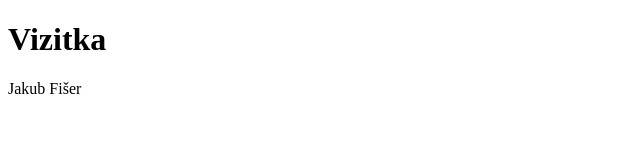
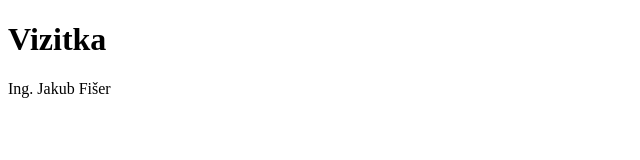
Before and after one commit to jficz/cviceni-vizitka-git, a plain HTML site: page index.html in a window 1280 px wide. Shown: the full height of the page, 0-640 px from the left. Drawn offline with Linux system fonts and the light colour scheme.

Commit message:
Add academic title to my name

```diff
--- a/index.html
+++ b/index.html
@@ -7,6 +7,6 @@
 </head>
 <body>
     <h1>Vizitka</h1>
-    <p>Jakub Fišer</p>
+    <p>Ing. Jakub Fišer</p>
 </body>
 </html>
```
